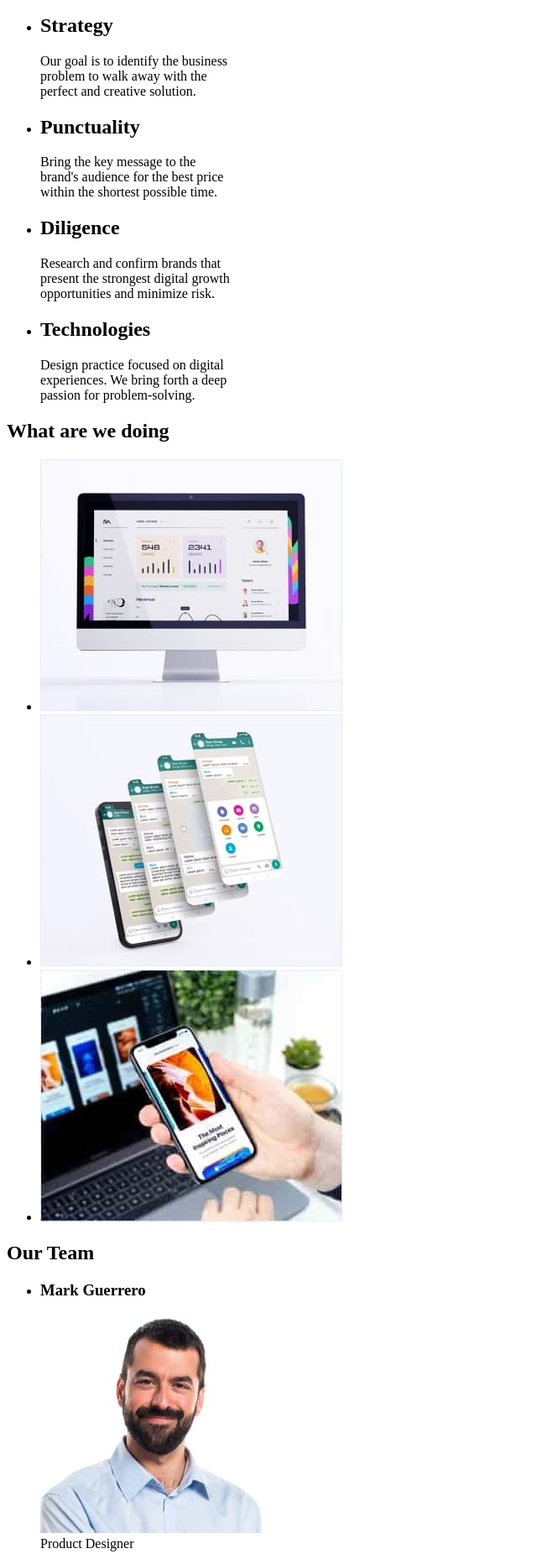
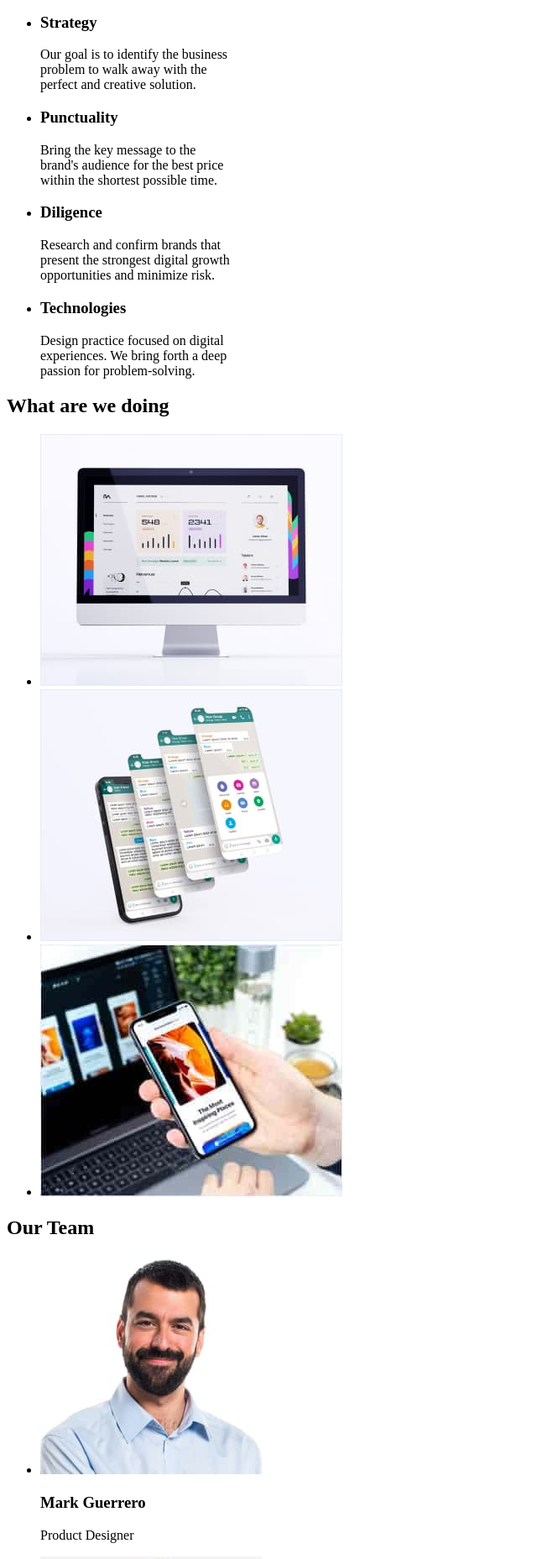
Before and after one commit to ChesterWindsmoke/goit-markup-hw-01, a plain HTML site: page index.html in a window 1280 px wide. Shown: the part 266-2123 px from the top of the page at 84% size, without its empty margins (0-640 px from the left). Drawn offline with Linux system fonts and the light colour scheme.

Commit message:
update index html file

```diff
--- a/index.html
+++ b/index.html
@@ -31,23 +31,19 @@
                 <h1>Effective Solutions<br>for Your Business<br></h1>
                 <button type="button">Order Service</button>
             </section>
-        </main>
         <!--Одна з секцій сторінки-->
         <section>
             <ul>
-                <li><h2>Strategy</h2><p>Our goal is to identify the business<br>
+                <li><h3>Strategy</h3><p>Our goal is to identify the business<br>
                     problem to walk away with the<br> perfect and creative solution. </p></li>
-            </ul>
-            <ul>
-                <li><h2>Punctuality</h2><p>Bring the key message to the<br> brand's
+
+                <li><h3>Punctuality</h3><p>Bring the key message to the<br> brand's
                 audience for the best price<br> within the shortest possible time. </p></li>
-            </ul>
-            <ul>
-                <li><h2>Diligence</h2><p>Research and confirm brands that<br> present the strongest digital
+
+                <li><h3>Diligence</h3><p>Research and confirm brands that<br> present the strongest digital
                 growth<br> opportunities and minimize risk. </p></li>
-            </ul>
-            <ul>
-                <li><h2>Technologies</h2><p>Design practice focused on digital<br> experiences. We bring forth
+
+                <li><h3>Technologies</h3><p>Design practice focused on digital<br> experiences. We bring forth
                 a deep<br> passion for problem-solving. </p></li>
             </ul>
 
@@ -66,19 +62,20 @@
             <h2>Our Team</h2>
             <ul>
                 <li>
-                    <h3>Mark Guerrero</h3><img src="./images/photo-4.jpg" alt="photo of a team member" width="264" height="260"><div>Product Designer</div>
+                    <img src="./images/photo-4.jpg" alt="photo of a team member" width="264" height="260"><h3>Mark Guerrero</h3><p>Product Designer</p>
                 </li>
                 <li>
-                    <h3>Tom Ford</h3><img src="./images/photo-5.jpg" alt="photo of a team member" width="264" height="260"><div>Frontend Developer</div>
+                    <img src="./images/photo-5.jpg" alt="photo of a team member" width="264" height="260"><h3>Tom Ford</h3><p>Frontend Developer</p>
                 </li>
                 <li>
-                    <h3>Camila Garcia</h3><img src="./images/photo-6.jpg" alt="photo of a team member" width="264" height="260"><div>Marketing</div>
+                    <img src="./images/photo-6.jpg" alt="photo of a team member" width="264" height="260"><h3>Camila Garcia</h3><p>Marketing</p>
                 </li>
                 <li>
-                    <h3>Daniel Wilson</h3><img src="./images/photo-7.jpg" alt="photo of a team member" width="264" height="260"><div>UI Designer</div>
+                    <img src="./images/photo-7.jpg" alt="photo of a team member" width="264" height="260"><h3>Daniel Wilson</h3><p>UI Designer</p>
                 </li>
             </ul>
           </section>
+        </main>
           <!--footer-->
           <footer>
             <a href="/">WEBSTUDIO</a>
```
